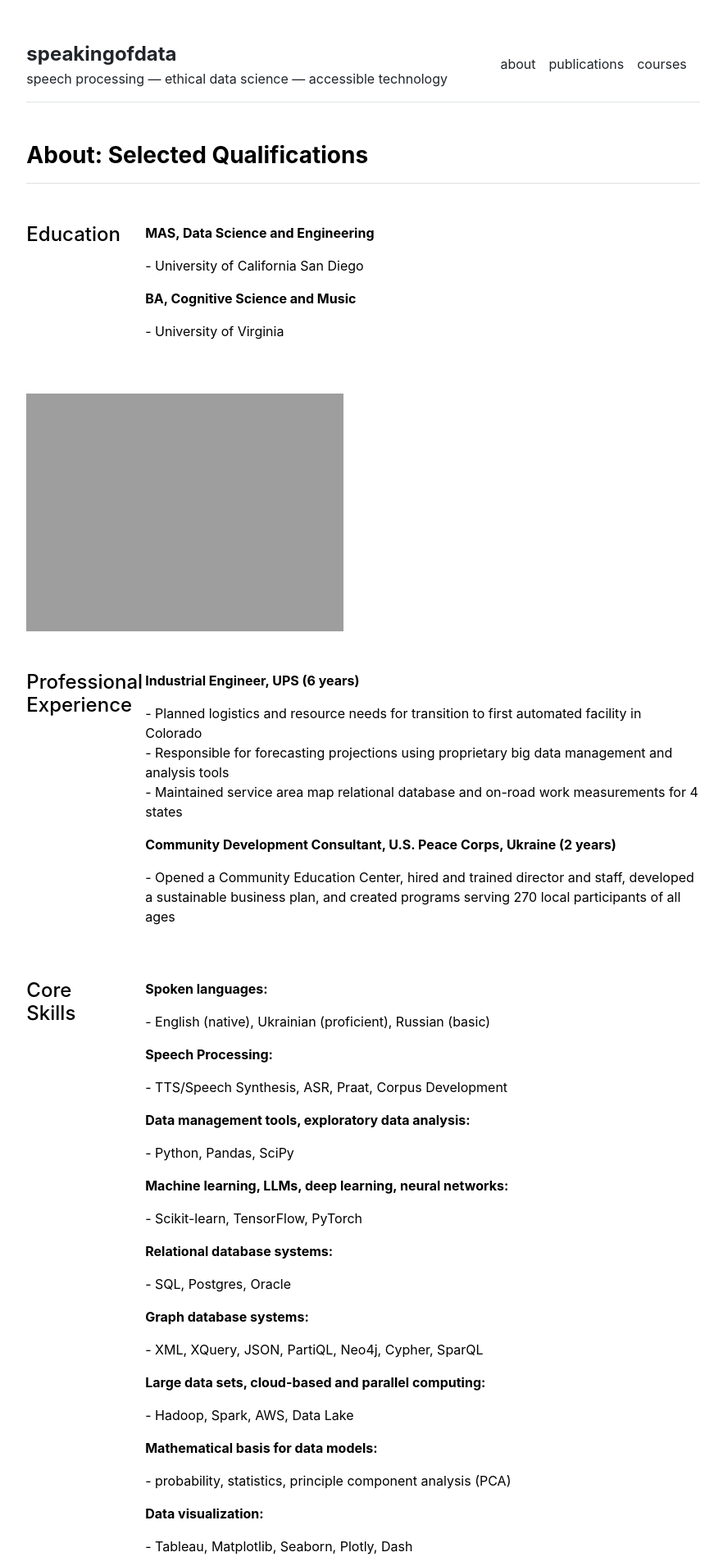
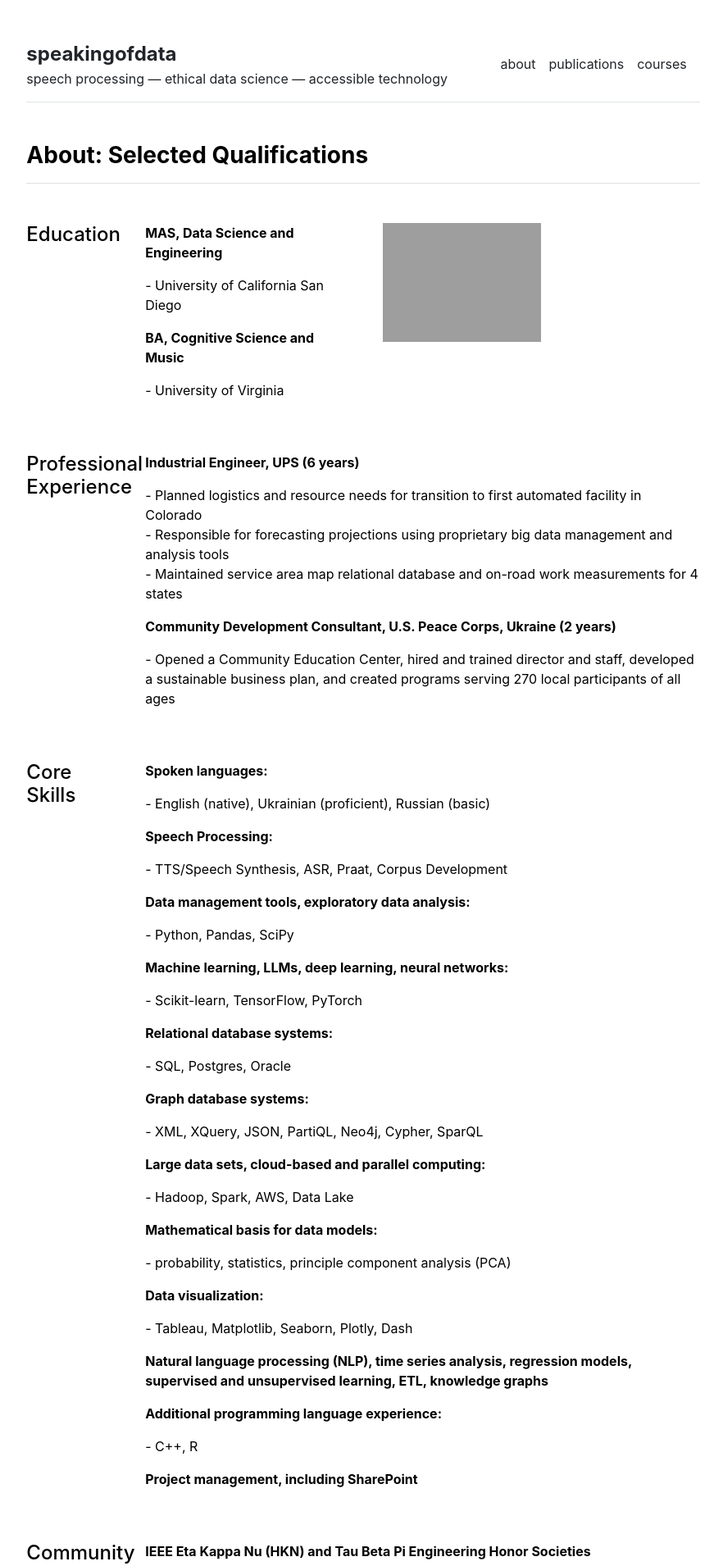
Before and after one commit to speakingofdata/speakingofdata.github.io, a Jekyll site: the page built from about.md, in a window 1280 px wide. Shown: the top 1910 px of the page at 82% size, without its empty margins (197-1079 px from the left). Built offline with Jekyll 4.4.1, drawn with Linux system fonts in a browser that asks for light colours.

Commit message:
Update about.html

```diff
--- a/_layouts/about.html
+++ b/_layouts/about.html
@@ -11,14 +11,14 @@ layout: default
       <div class="col-md-2">
         <h4>Education</h4>
       </div>
-      <div class="col-md-10">
+      <div class="col-md-4">
         {% for section in site.data.about.education %}
           <p class="fw-bold">{{ section.title }}</p>
           <p>{{ section.description }}</p>
         {% endfor %}
       </div>
       <div class="col-md-6">
-        <img src="{{ site.github.url }}/assets/img/graduate-student.jpg" alt="UCSD Graduation" width="100%">
+        <img src="{{ site.github.url }}/assets/img/ucsd-grad.jpg" alt="UCSD Graduation" width="50%">
       </div>
     </div>
     <div class="row g-5 mb-5">
```
